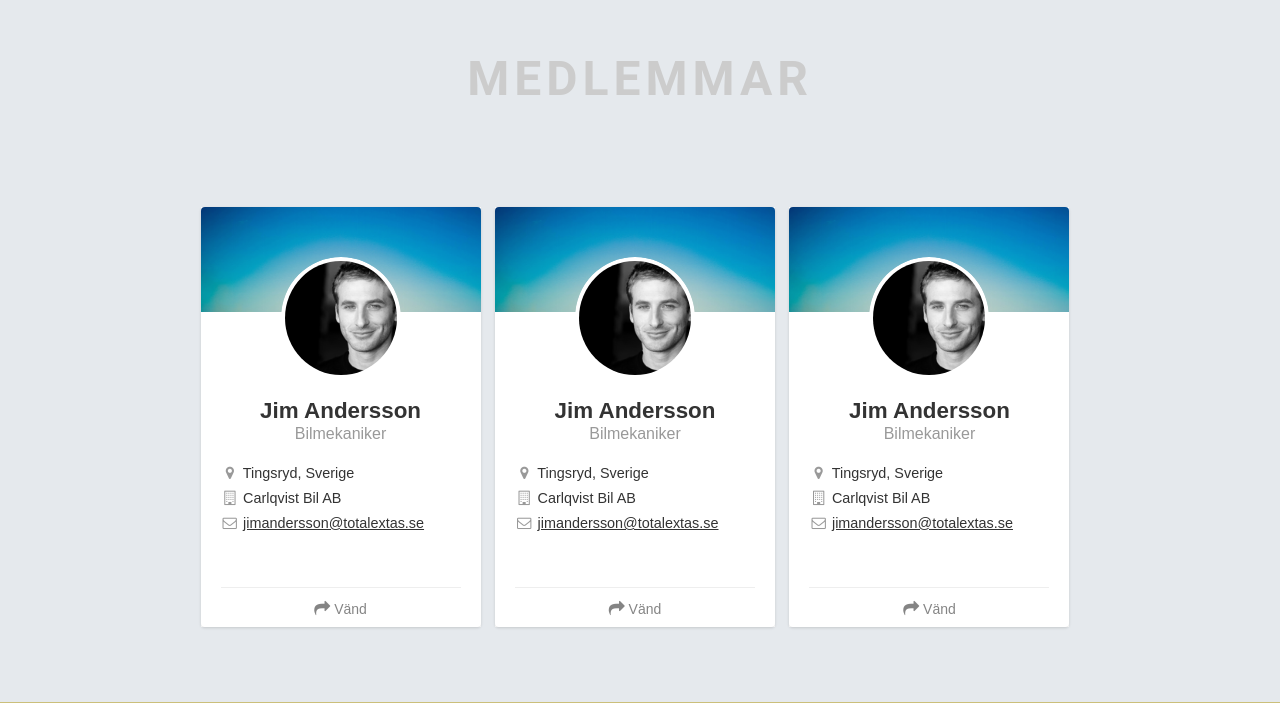
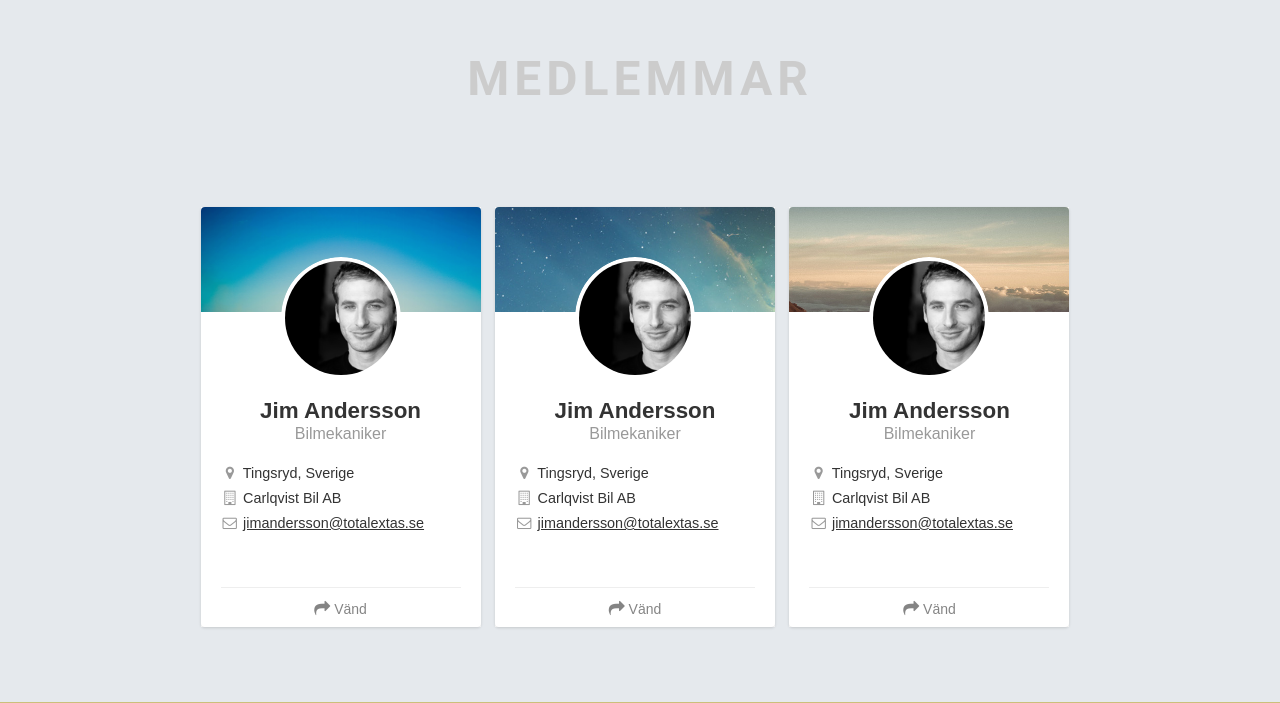
Before and after one commit to Someone92/Total-Extas, a PHP site: page / in a window 1280 px wide. Shown: the part 1521-2224 px from the top of the page. Run offline with PHP 8.4, Linux system fonts and the light colour scheme; data that the repository does not hold is empty.

Commit message:
Added members folder in img
Added opacity to email hover

```diff
--- a/css/scss/style.scss
+++ b/css/scss/style.scss
@@ -301,6 +301,9 @@ section {
 								}
 								a {
 									color: inherit;
+									&:hover {
+										opacity: 0.8;
+									}
 								}
 							}
 						}
--- a/css/style.css
+++ b/css/style.css
@@ -273,6 +273,8 @@ section#members {
                 color: #999999; }
               section#members #member-container .member-card .front .content .main h5 a {
                 color: inherit; }
+                section#members #member-container .member-card .front .content .main h5 a:hover {
+                  opacity: 0.8; }
           section#members #member-container .member-card .front .content .footer {
             border-top: 1px solid #EEEEEE;
             color: #999999;
--- a/index.php
+++ b/index.php
@@ -50,10 +50,59 @@
 					<div class="card">
 						<div class="front">
 							<div class="cover">
-								<img src="img/card1.png">
+								<img src="img/members/card1.png">
 							</div>
 							<div class="user">
-								<img class="img-circle" src="img/rotating_card_profile.png">
+								<img class="img-circle" src="img/members/jim.png">
+							</div>
+							<div class="content">
+								<div class="main">
+									<h3>Jim Andersson</h3>
+									<p class="profession">Bilmekaniker</p>
+									<h5><i class="fa fa-map-marker fa-fw"></i> Tingsryd, Sverige</h5>
+									<h5><i class="fa fa-building-o fa-fw"></i> Carlqvist Bil AB</h5>
+									<h5><i class="fa fa-envelope-o fa-fw"></i> <a href="mailto:jimandersson@totalextas.se" target="_blank">jimandersson@totalextas.se</a></h5>
+								</div>
+								<div class="footer">
+									<button onclick="rotateCard(this)"><i class="fa fa-mail-forward"></i> Vänd</button>
+								</div>
+							</div>
+						</div>
+
+						<div class="back">
+							<div class="header">
+								<h5>"To be or not to be, this is my awesome motto!"</h5>
+							</div>
+							<div class="content">
+								<div class="main">
+									<h4>Bil</h4>
+									<p>BMW E30</p>
+									<h4>Presentation</h4>
+									<p>Web design, Adobe Photoshop, HTML5, CSS3, Corel and many others...</p>
+								</div>
+							</div>
+							<div class="footer">
+								<button rel="tooltip" onclick="rotateCard(this)" title="Vänd">
+									<i class="fa fa-reply"></i> Back
+								</button>
+								<div class="social-links">
+									<a href=""><i class="fa fa-facebook fa-fw"></i></a>
+									<a href=""><i class="fa fa-twitter fa-fw"></i></a>
+									<a href=""><i class="fa fa-instagram fa-fw"></i></a>
+								</div>
+							</div>
+						</div>
+					</div>
+				</div>
+
+				<div class="member-card">
+					<div class="card">
+						<div class="front">
+							<div class="cover">
+								<img src="img/members/card2.png">
+							</div>
+							<div class="user">
+								<img class="img-circle" src="img/members/jim.png">
 							</div>
 							<div class="content">
 								<div class="main">
@@ -99,59 +148,10 @@
 					<div class="card">
 						<div class="front">
 							<div class="cover">
-								<img src="img/card1.png">
+								<img src="img/members/card3.png">
 							</div>
 							<div class="user">
-								<img class="img-circle" src="img/rotating_card_profile.png">
-							</div>
-							<div class="content">
-								<div class="main">
-									<h3>Jim Andersson</h3>
-									<p class="profession">Bilmekaniker</p>
-									<h5><i class="fa fa-map-marker fa-fw"></i> Tingsryd, Sverige</h5>
-									<h5><i class="fa fa-building-o fa-fw"></i> Carlqvist Bil AB</h5>
-									<h5><i class="fa fa-envelope-o fa-fw"></i> <a href="mailto:jimandersson@totalextas.se" target="_blank">jimandersson@totalextas.se</a></h5>
-								</div>
-								<div class="footer">
-									<button onclick="rotateCard(this)"><i class="fa fa-mail-forward"></i> Vänd</button>
-								</div>
-							</div>
-						</div>
-
-						<div class="back">
-							<div class="header">
-								<h5>"To be or not to be, this is my awesome motto!"</h5>
-							</div>
-							<div class="content">
-								<div class="main">
-									<h4>Experience</h4>
-									<p>Mike was working with our team since 2012.</p>
-									<h4>Areas of Expertise</h4>
-									<p>Web design, Adobe Photoshop, HTML5, CSS3, Corel and many others...</p>
-								</div>
-							</div>
-							<div class="footer">
-								<button rel="tooltip" onclick="rotateCard(this)" title="Vänd">
-									<i class="fa fa-reply"></i> Back
-								</button>
-								<div class="social-links">
-									<a href=""><i class="fa fa-facebook fa-fw"></i></a>
-									<a href=""><i class="fa fa-twitter fa-fw"></i></a>
-									<a href=""><i class="fa fa-instagram fa-fw"></i></a>
-								</div>
-							</div>
-						</div>
-					</div>
-				</div>
-
-				<div class="member-card">
-					<div class="card">
-						<div class="front">
-							<div class="cover">
-								<img src="img/card1.png">
-							</div>
-							<div class="user">
-								<img class="img-circle" src="img/rotating_card_profile.png">
+								<img class="img-circle" src="img/members/jim.png">
 							</div>
 							<div class="content">
 								<div class="main">
```
Also changed, not shown: img/members/card1.png (renamed from img/card1.png), img/members/card2.png (renamed from img/card.png), img/members/card3.png (added), img/members/jim.png (renamed from img/rotating_card_profile.png).
